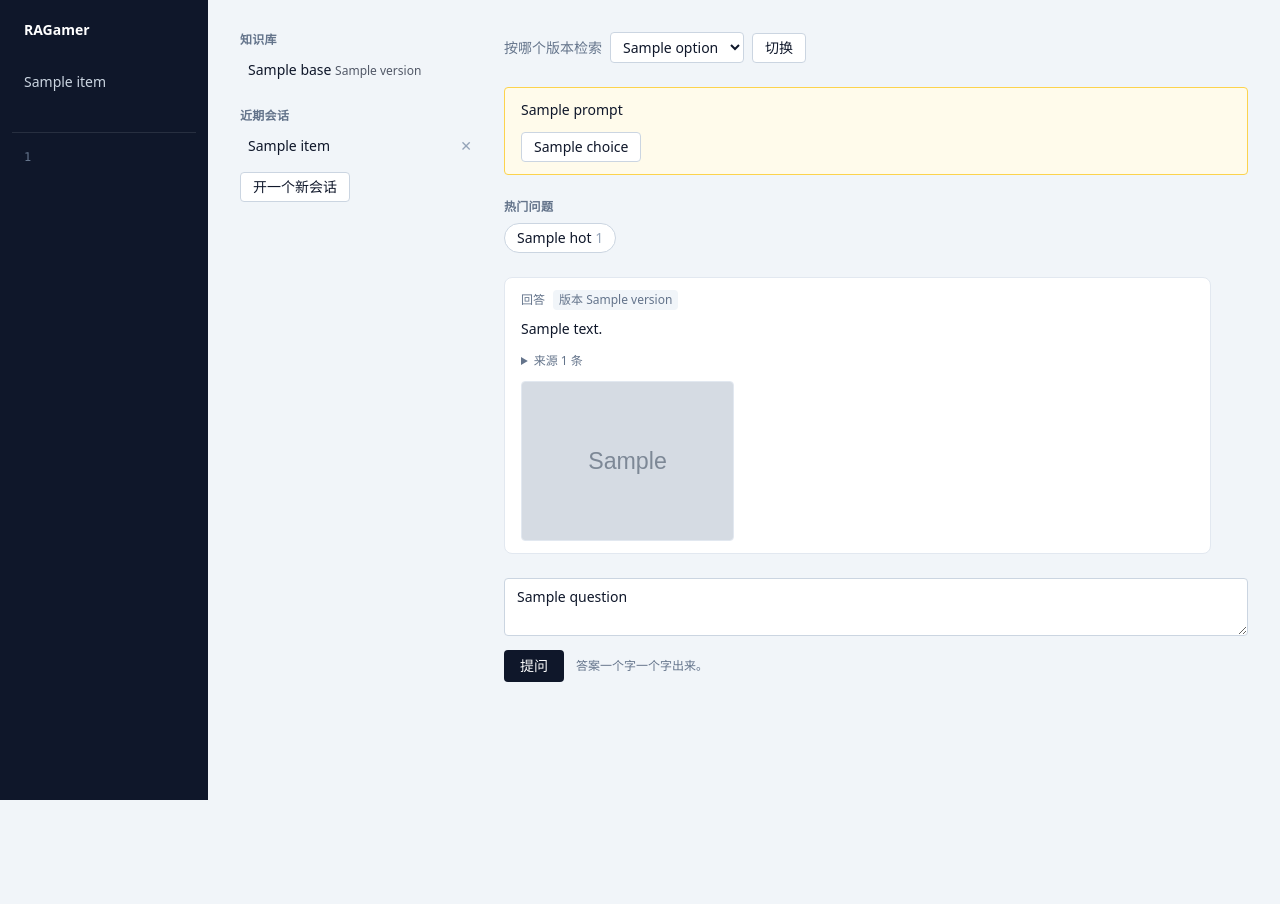
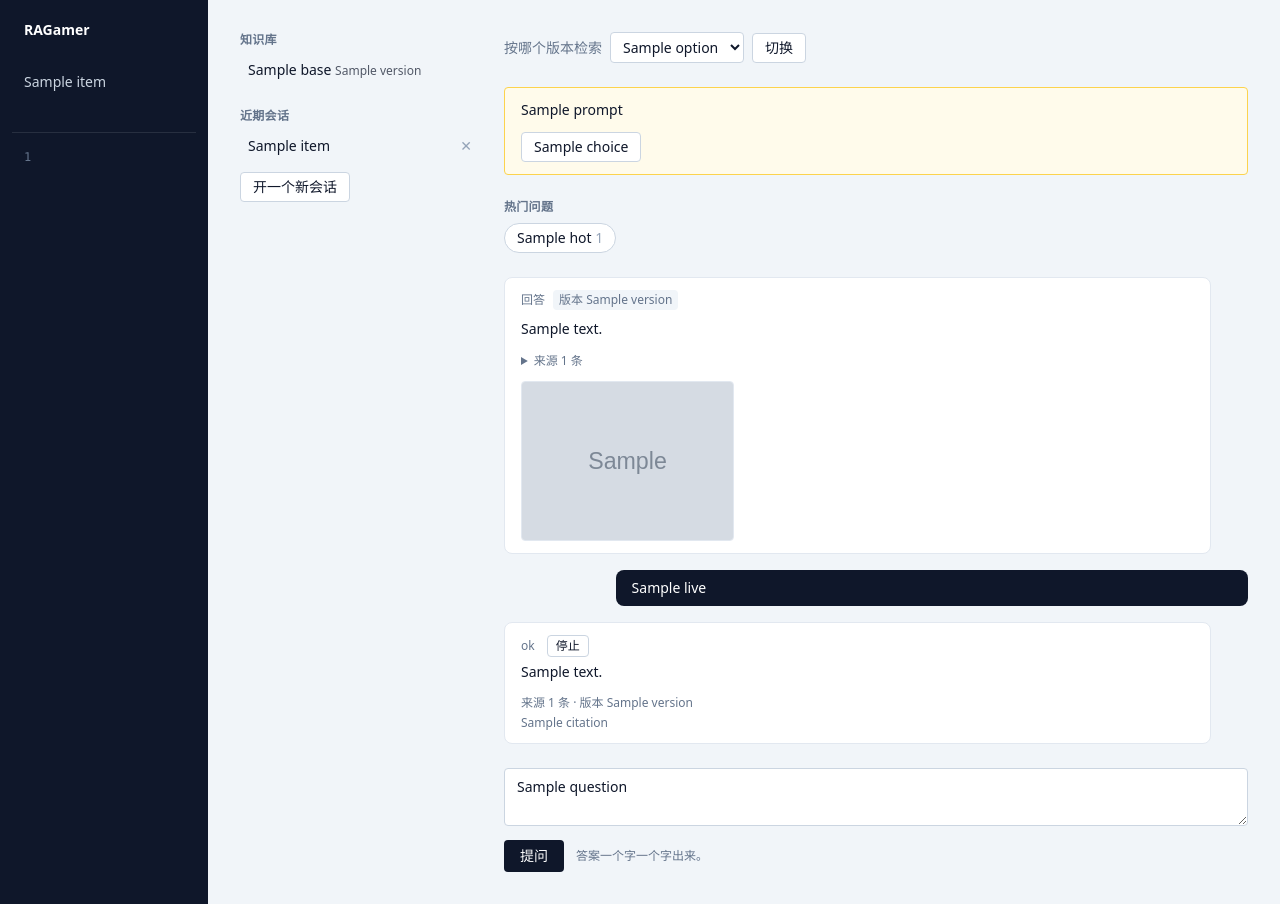
Before and after one commit to bigbadapai-bit/RAGamer, a Python web app: template src/ragamer/web/templates/chat.html in a window 1280 px wide. Before the commit the page ends 800 px from the top, so only its background shows below. Run offline with Jinja, Linux system fonts and the light colour scheme; the template is opened without the code that fills it: most values are stand-ins (such as "Sample title", 1, 10 or a date in 2020); grey boxes marked "Sample" are stand-in pictures; some libraries are stand-ins or nearby versions.

Commit message:
fix(web): 正在跑的那一轮交给服务端渲染，切回来不再白窗、问题也不再落进回答里
上一版两个毛病：

- 问题被塞进 `#live` 那张回答卡片里，而历史里问题是右侧的独立气泡——切回来时它以
  一段纯文本出现在白卡片里，看着就像回答的一部分。
- 切回来是空的：服务端渲染页面时那一轮还没落库，历史里没有它；而 `follow()` 里那句
  「只有接上过才刷新」让「切回来时刚好跑完」永远不刷新，页面就停在不含它的那份历史
  上。连续切出切回最容易撞上。

改法是把这一轮也交给服务端渲染：`ChatStack` 带上 `TurnRegistry`（一处建、两处接，
端点那边起一轮停一轮，页面这边渲染），`turns.html` 拿快照把「问题气泡 + 回答卡片」
按历史里那两条同一个样式渲染出来；前端 `follow()` 退化成「更新它、跑完 refresh」。

`ChatStack` 是读取侧接好的那一套，registry 挂进它之后页面那几个 `_chat_page` 调用点
一个都不用动。

```diff
--- a/src/ragamer/app.py
+++ b/src/ragamer/app.py
@@ -39,7 +39,7 @@ def create_app(container: Container) -> FastAPI:
     各接一遍就可能一边挡了缓存、一边没挡，而那种差别在界面上看不出来。
     """
     stack = build_chat(container)
-    app = create_api_app(container, chat=stack.chat)
+    app = create_api_app(container, chat=stack.chat, turns=stack.turns)
     app.include_router(create_router(container, stack))
     return app
 
--- a/src/ragamer/web/templates/chat.html
+++ b/src/ragamer/web/templates/chat.html
@@ -175,10 +175,8 @@
     if (!turns || !form) return;
 
     var source = null;
-    // 切回来接着看时那条轮询。与 `source` 互斥：同一个会话同时只会有一轮在跑
+    // 那一轮跑到哪了的轮询。与 `source` 互斥：同一个会话同时只会有一轮在跑
     var timer = null;
-    // 这一趟有没有真的接上过一轮在跑的。没接上就不必在结束时多刷一次历史
-    var following = false;
 
     function refresh() {
       htmx.ajax("GET", turns.dataset.turnsUrl, { target: "#turns", swap: "innerHTML" });
@@ -189,7 +187,9 @@
       if (source) source.close();
       // `#turns` 会被整块换掉，所以每轮都重新取一次，不缓存这三个节点
       document.getElementById("live").classList.remove("hidden");
-      document.getElementById("live-question").textContent = "";
+      // 你问的那句先摆上：它与回答是两条，与答完之后历史里那两条长得一样
+      document.getElementById("live-question-row").classList.remove("hidden");
+      document.getElementById("live-question").textContent = question;
       document.getElementById("live-status").textContent = "";
       document.getElementById("live-text").textContent = "";
       document.getElementById("live-sources").classList.add("hidden");
@@ -252,6 +252,7 @@
       stop();
       if (timer) { clearInterval(timer); timer = null; }
       document.getElementById("live-question").textContent = "";
+      document.getElementById("live-question-row").classList.add("hidden");
       document.getElementById("live-text").textContent = "";
       document.getElementById("live-sources").classList.add("hidden");
       var images = document.getElementById("live-images");
@@ -303,12 +304,12 @@
     }
 
     /*
-      切回来时那一轮还在跑：先把它此刻的样子摆出来（**连你问的那句一起**——那一轮跑完
-      之前不落库，历史里查不到它），然后隔一会儿再看一眼，直到它跑完。跑完那一刻历史
-      里已经有了，`refresh()` 拉回来就是正常的样子。
+      那一轮跑到哪了。**页面一进来先问一次**：服务端其实已经把它渲染在页面上了，这一次
+      是为了接上后面的变化——还在跑就隔一会儿再问，跑完那一刻 `refresh()` 拉历史，那时
+      历史里已经有了，页面上换成正常的样子。
 
-      这里用轮询而不是接上原来那条 SSE：与导入页看进度是同一个姿势（后台跑 + 问一份
-      快照），不必让服务端为「后来的人」再留一份事件日志。
+      用轮询而不是接上原来那条 SSE：与导入页看进度是同一个姿势（后台跑 + 问一份快照），
+      不必让服务端为「后来的人」再留一份事件日志。
     */
     function follow() {
       fetch("/api/chat/sessions/" + turns.dataset.sessionId + "/live")
@@ -316,12 +317,13 @@
         .then(function (state) {
           if (!state.running) {
             if (timer) { clearInterval(timer); timer = null; }
-            // 只有真的接上过才刷新：页面刚打开、本来就没有在跑的轮次时不必多问一次
-            if (following) { following = false; refresh(); }
+            // **这一刷不能省**：服务端渲染这一页的时候那一轮可能还没落库，不刷就会一直
+            // 停在不含它的那一份历史上——切回来时它刚好跑完，正是这种情形
+            refresh();
             return;
           }
-          following = true;
           document.getElementById("live").classList.remove("hidden");
+          document.getElementById("live-question-row").classList.remove("hidden");
           document.getElementById("live-question").textContent = state.question || "";
           document.getElementById("live-status").textContent = state.status || "正在回答…";
           document.getElementById("live-text").textContent = state.text || "";
--- a/src/ragamer/web/templates/partials/turns.html
+++ b/src/ragamer/web/templates/partials/turns.html
@@ -62,11 +62,20 @@
 </p>
 {% endfor %}
 
-{# 正在流的那一轮先长在这里：进度一行、正文一段。答完之后整块被服务端重渲染的结果换掉，
-   所以这里不必也不该拼引用与图片——那些由 templates/partials/turns.html 上面的部分负责。 #}
-<div id="live" class="hidden max-w-[95%] rounded-lg border border-slate-200 bg-white px-4 py-3">
+{# 正在跑的那一轮：**问题一条气泡、回答一张卡片，与它落库之后长成的那两条一模一样**。
+   服务端就把它渲染出来（`live` 是那一轮此刻的快照）——切回来时不必先等一次轮询，
+   也就没有那一段白窗，而那一轮没落库，历史里根本没有它。没在跑的时候这里是个空壳，
+   由页面在提问那一刻填上。 #}
+<div id="live" class="{% if not live %}hidden{% endif %} space-y-4">
+  <article id="live-question-row"
+           class="{% if not live %}hidden{% endif %} ml-auto max-w-[85%] rounded-lg bg-slate-900 px-4 py-2 text-sm text-white">
+    {# 那一轮没落库，「我问了什么」历史里没有——只有快照记得住 #}
+    <span id="live-question">{{ live.question if live else "" }}</span>
+  </article>
+
+  <div class="max-w-[95%] rounded-lg border border-slate-200 bg-white px-4 py-3">
     <div class="mb-1 flex items-center gap-3">
-    <span id="live-status" class="text-xs text-slate-500"></span>
+      <span id="live-status" class="text-xs text-slate-500">{{ live.status if live else "" }}</span>
       {# 停止。**与「切走」是两件事**：切走只停转发，那一轮在服务端照跑完、回来刷得到；
          这一下才是真收手，而收手的那一轮不写进会话。 #}
       <button id="live-stop" type="button"
@@ -74,10 +83,20 @@
         停止
       </button>
     </div>
-  {# 切回来接着看时才有内容：那一轮还没落库，「我问了什么」历史里没有 #}
-  <p id="live-question" class="mb-2 text-sm font-medium"></p>
-  <p id="live-text" class="text-sm leading-relaxed whitespace-pre-wrap"></p>
-  {# 来源、图片、版本由 `citations` 事件填进来——它比正文早得多（检索那一步就定了） #}
-  <div id="live-sources" class="mt-3 hidden text-xs text-slate-500"></div>
+    <p id="live-text" class="text-sm leading-relaxed whitespace-pre-wrap">{{ live.text if live else "" }}</p>
+    {# 来源比正文早得多（检索那一步就定了）。服务端渲染这一份是为了切回来的**第一眼**
+       就齐；跑着的时候由 `citations` 事件或轮询刷新它，图片也从那两处补。 #}
+    <div id="live-sources"
+         class="mt-3 {% if not live or not live.citations %}hidden{% endif %} text-xs text-slate-500">
+      {% if live and live.citations %}
+      <span>来源 {{ live.citations.citations | length }} 条{% if live.citations.version %} · 版本 {{ live.citations.version }}{% endif %}</span>
+      <ol class="mt-1 space-y-0.5">
+        {% for citation in live.citations.citations %}
+        <li>{{ citation.label }}</li>
+        {% endfor %}
+      </ol>
+      {% endif %}
+    </div>
     <div id="live-images" class="mt-3 hidden flex-wrap gap-2"></div>
   </div>
+</div>
```
Also changed, not shown: src/ragamer/api.py (+8 -4 lines), src/ragamer/conversations.py (+6 -1 lines), src/ragamer/web/pages.py (+9 -1 lines). Lines whose indentation alone changed are shown as unchanged.
